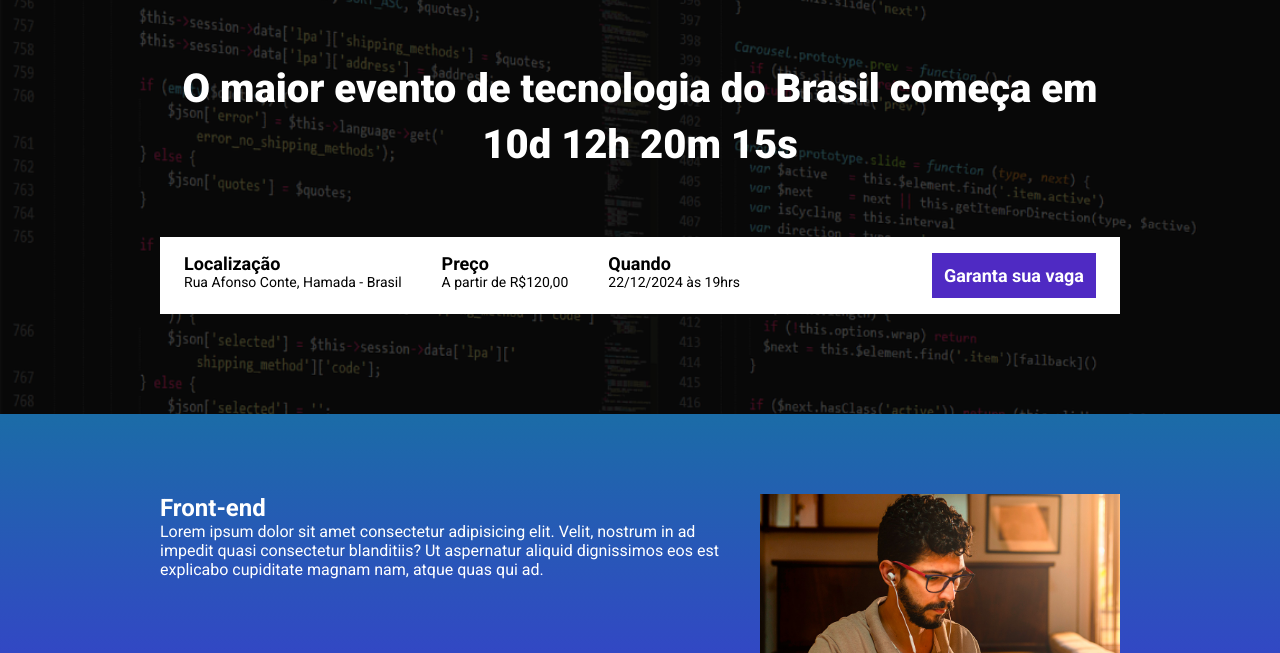
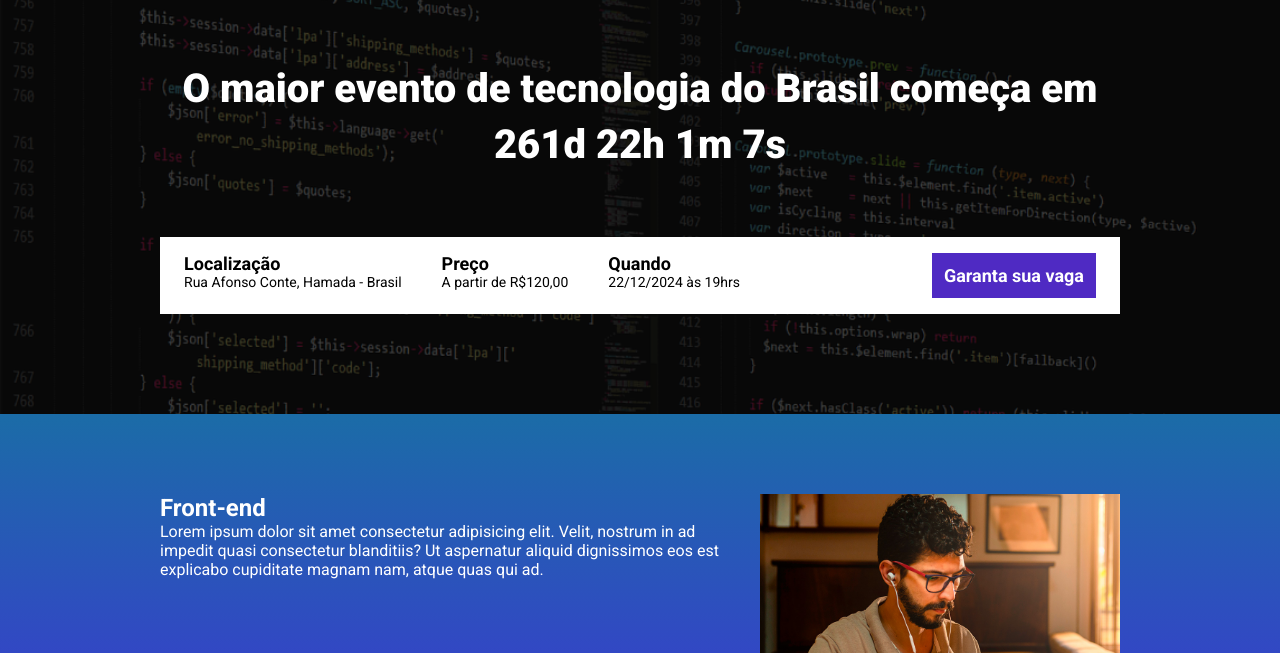
Before and after one commit to sumioshi/lp_evento_finch, a website built with Parcel: page src/index.html in a window 1280 px wide. Shown: the part 147-800 px from the top of the page. Built offline with nearby package versions, Linux system fonts and the light colour scheme.

Commit message:
contador

```diff
--- a/package.json
+++ b/package.json
@@ -5,6 +5,7 @@
   "main": "index.js",
   "scripts": {
     "dev": "parcel src/index.html src/styles/main.scss src/scripts/main.js",
+    "build": "parcel build src/index.html",
     "test": "echo \"Error: no test specified\" && exit 1"
   },
   "keywords": [],
--- a/src/index.html
+++ b/src/index.html
@@ -16,7 +16,7 @@
         <div class="container">
             <img class="hero__logo" src="./images/ebac_logo.svg" alt="EBAC">
             <p class="hero__text">
-                O maior evento de tecnologia do Brasil começa em 10d 12h 20m 15s
+                O maior evento de tecnologia do Brasil começa em <span id="contador">10d 12h 20m 15s</span>
             </p>
         </div>
         <div class="container"> <!-- Adicione a classe container aqui -->
--- a/src/scripts/main.js
+++ b/src/scripts/main.js
@@ -1 +1,32 @@
 AOS.init();
+
+const dataDoEvento = new Date("Dec 12, 2024 19:00:00");
+const timeStampDoEvento = dataDoEvento.getTime();
+
+const contaAsHoras = setInterval(function() {
+    const agora = new Date();
+    const timeStampAtual = agora.getTime();
+
+    const distanciaAteOEvento = timeStampDoEvento - timeStampAtual;
+
+    const diaEmMs = 1000 * 60 * 60 * 24;
+    const horaEmMs = 1000 * 60 * 60;
+    const minutoEmMs = 1000 * 60;
+
+    const diasAteOEvento = Math.floor(distanciaAteOEvento / diaEmMs);
+    const horasAteOEvento = Math.floor((distanciaAteOEvento % diaEmMs) / horaEmMs);
+    const minutosAteOEvento = Math.floor((distanciaAteOEvento % horaEmMs) / minutoEmMs);
+    const segundosAteOEvento = Math.floor((distanciaAteOEvento % minutoEmMs) / 1000);
+
+    console.log(diasAteOEvento);
+    console.log(horasAteOEvento);
+    console.log(minutosAteOEvento);
+    console.log(segundosAteOEvento);
+
+    document.getElementById('contador').innerHTML = `${diasAteOEvento}d ${horasAteOEvento}h ${minutosAteOEvento}m ${segundosAteOEvento}s`;
+
+    if (distanciaAteOEvento < 0) {
+        clearInterval(contaAsHoras);
+        document.getElementById('contador').innerHTML = 'Evento expirado'
+    }
+}, 1000);
```
